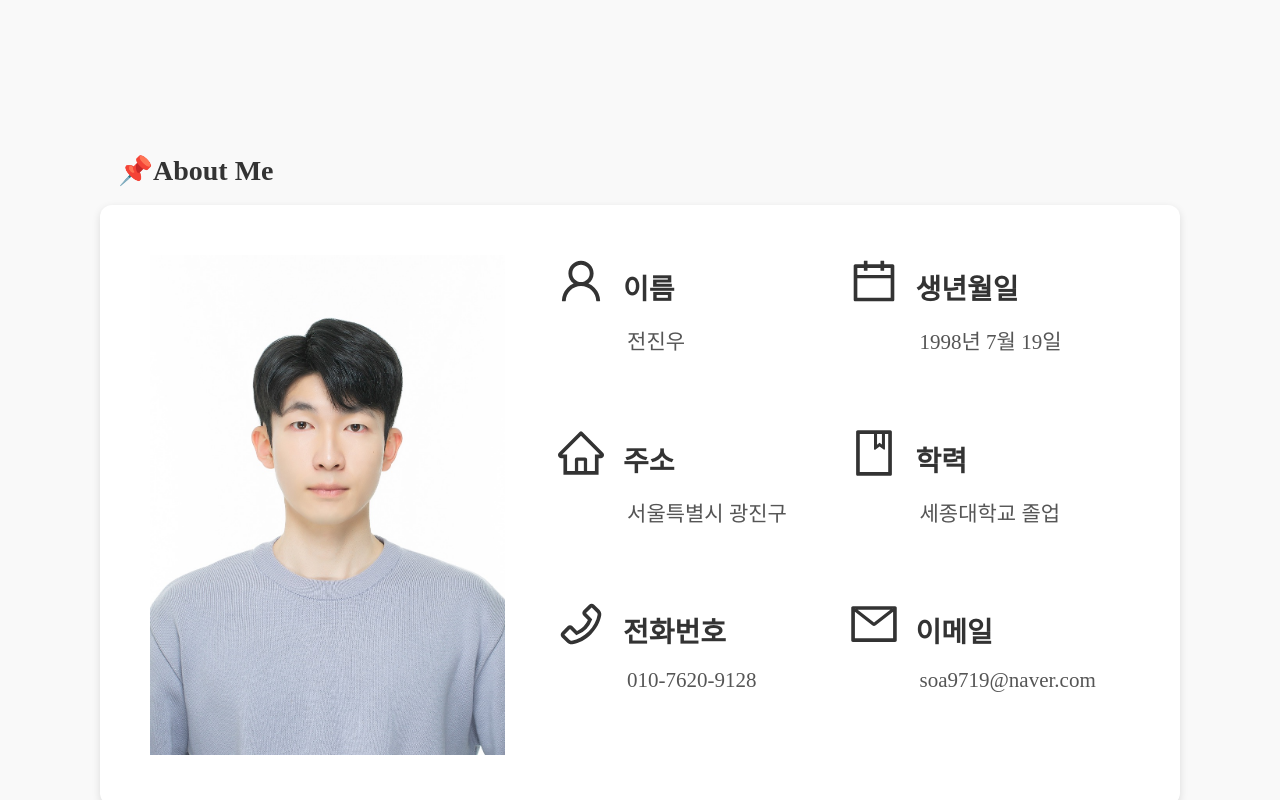
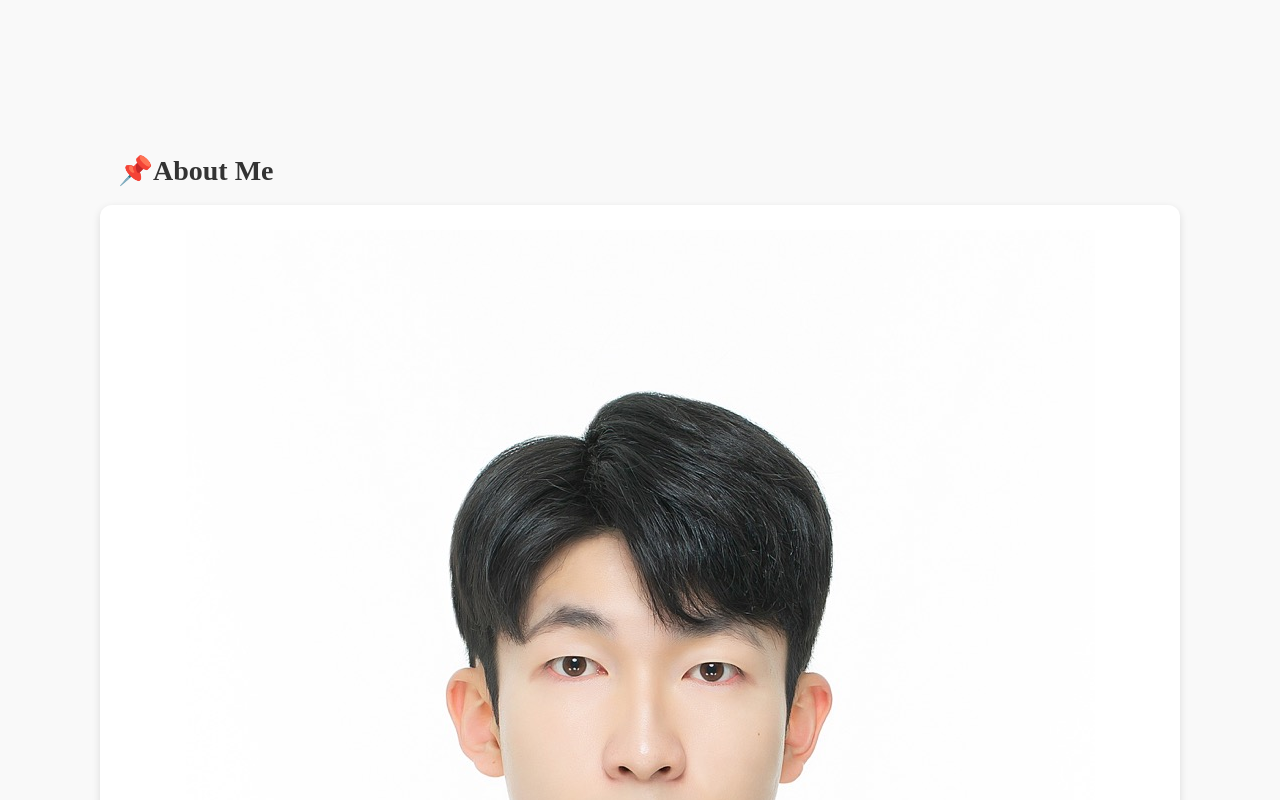
Before and after one commit to Jun-Jinu/portfolio, a Next.js app: page / in a window 1280 px wide. Shown: the part 880-1680 px from the top of the page. Built offline with nearby package versions, Linux system fonts and the light colour scheme.

Commit message:
feat: 사진 크기 반응형으로 변경

```diff
--- a/components/common/about-me.tsx
+++ b/components/common/about-me.tsx
@@ -16,13 +16,19 @@ interface ListItemProps {
 }
 
 const ColumnContainer = styled.div`
+    width: 100%;
     display: flex;
     flex-direction: column;
+    align-items: center;
+    justify-content: center;
 `;
 
 const RowContainer = styled.div`
     width: 100%;
     display: flex;
+    align-items: center;
+    margin-bottom: 50px;
+    flex-wrap: wrap;
 `;
 
 const Title = styled.h2`
@@ -32,24 +38,25 @@ const Title = styled.h2`
 `;
 
 const Image = styled.img`
-    margin: 25px;
-    width: 400px;
-    height: 500px;
+    margin: 0 auto 20px auto;
+    max-width: 100%;
+    height: auto !important;
 `;
 
 const InfoContainer = styled.div`
-    width: 100%;
-    display: grid;
-    grid-template-columns: repeat(2, 1fr);
-    grid-gap: 10px;
+    display: flex;
     color: #333;
-    margin: 25px;
+    flex-wrap: wrap;
+
+    width: 500px;
+    padding: 0 50px;
+    margin: 0 auto;
 `;
 
 const Label = styled.div`
-    display: flex;
-    text-align: center;
-    align-items: center;
+    // display: flex;
+    // text-align: center;
+    // align-items: center;
     font-size: 28px;
     font-weight: bold;
 
@@ -59,13 +66,14 @@ const Label = styled.div`
 const Value = styled.p`
     font-size: 21px;
     color: #555;
-    margin-left: 72px;
+    // margin-left: 72px;
 `;
 
 const Icon = styled.span`
     font-size: 52px;
     margin-right: 16px;
 `;
+
 const Bubble = styled.div`
     font-size: 1.4rem;
     position: relative;
@@ -102,8 +110,9 @@ const data = [
 ];
 
 const AboutMe = () => (
+    <>
+        <Title>📌About Me</Title>
         <ColumnContainer>
-        <Title>📌About Me</Title>
             <BasicCard>
                 <RowContainer>
                     <Image src="/images/my_img.jpeg" alt="전진우 프로필 사진" />
@@ -122,6 +131,7 @@ const AboutMe = () => (
             </BasicCard>
             <Bubble>안녕하세요!</Bubble>
         </ColumnContainer>
+    </>
 );
 
 export default AboutMe;
--- a/components/common/project-card.tsx
+++ b/components/common/project-card.tsx
@@ -23,6 +23,7 @@ const Subtitle = styled.h3`
 `;
 
 const RowContainer = styled.div`
+    width: 100%;
     display: flex;
     align-items: center;
     margin-bottom: 50px;
@@ -40,10 +41,8 @@ const InfoContainer = styled.div`
     flex-direction: column;
     color: #333;
 
-    width: 500px;
-
-    padding: 0 50px;
-
+    max-width: 500px;
+    padding: 0 auto;
     margin: 0 auto;
 
     b {
```
Lines whose indentation alone changed are shown as unchanged.
